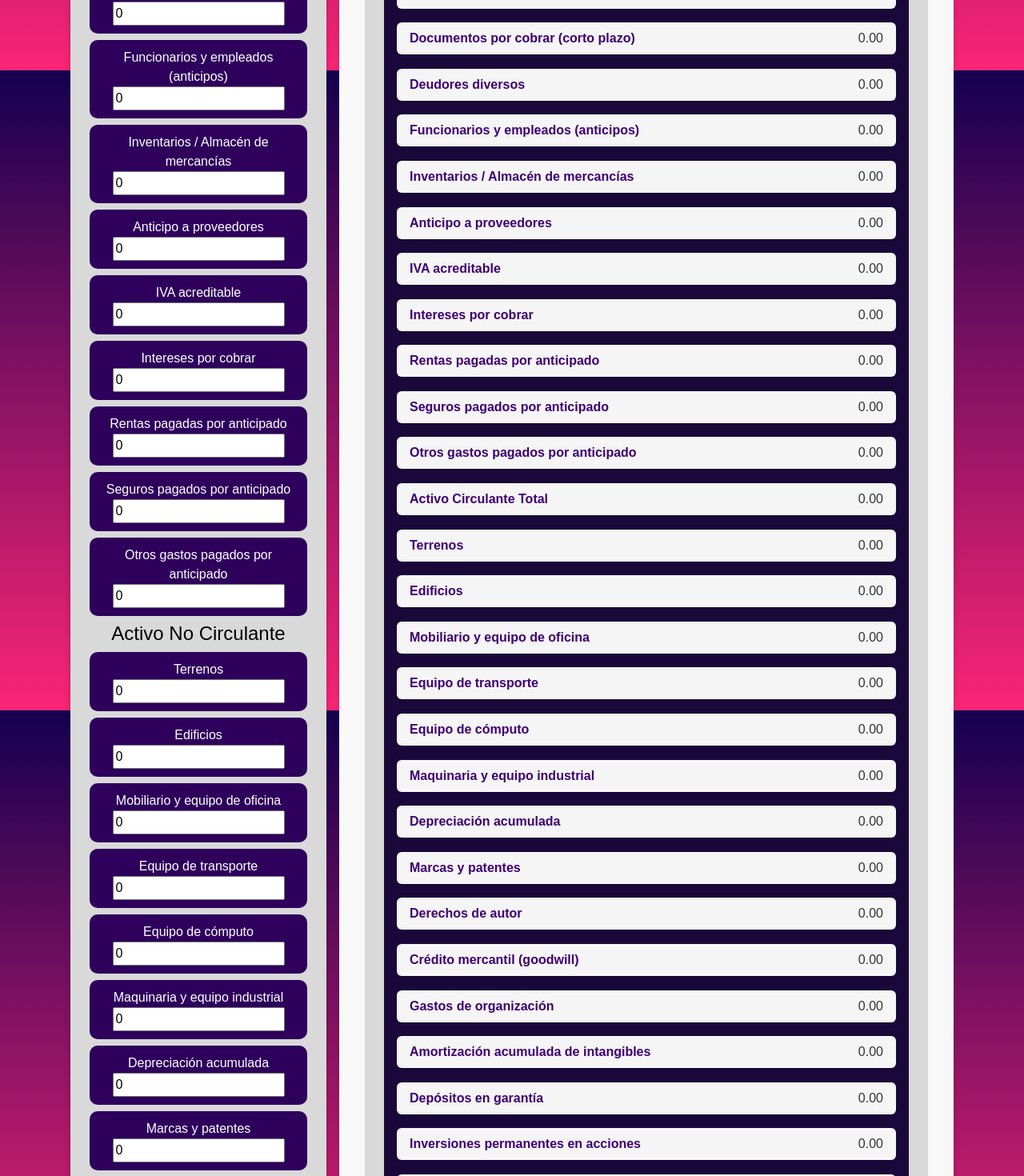
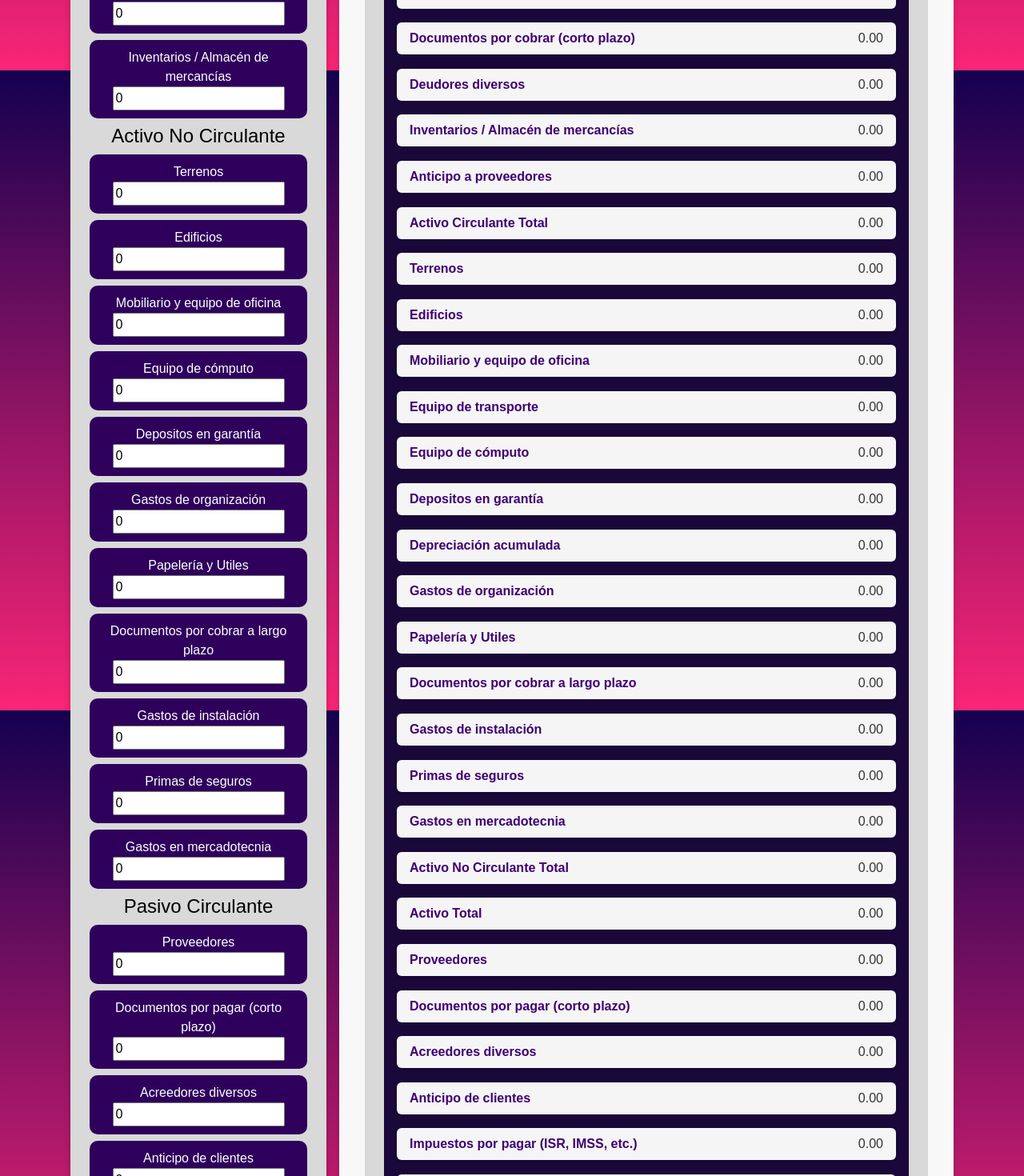
Before and after one commit to rubyesmelc0911/Software-Finanzas, an Angular app: page /bg in a window 1280 px wide. Shown: the part 712-2182 px from the top of the page at 80% size. Built offline with nearby package versions, Linux system fonts and the light colour scheme.

Commit message:
PDF BG y cambio de cuentas

```diff
--- a/package.json
+++ b/package.json
@@ -18,6 +18,8 @@
     "@angular/platform-browser-dynamic": "^19.2.0",
     "@angular/router": "^19.2.0",
     "bootstrap": "^5.3.8",
+    "jspdf": "^3.0.3",
+    "jspdf-autotable": "^5.0.2",
     "rxjs": "~7.8.0",
     "tslib": "^2.3.0",
     "zone.js": "~0.15.0"
--- a/src/app/pages/balance-general/balance-general.component.html
+++ b/src/app/pages/balance-general/balance-general.component.html
@@ -96,6 +96,6 @@
       </div>
     </div>
 
-    <button class="glow-on-hover">Crear Balance General</button>
+    <button class="glow-on-hover" (click)="generatePDF()"> Crear Balance General </button>
+    </div>
   </div>
-</div>
--- a/src/app/pages/balance-general/balance-general.component.ts
+++ b/src/app/pages/balance-general/balance-general.component.ts
@@ -1,6 +1,8 @@
+import { CommonModule, NumberSymbol } from '@angular/common';
 import { Component } from '@angular/core';
-import { CommonModule } from '@angular/common';
+import jsPDF from 'jspdf';
 import { FormsModule } from '@angular/forms';
+import { DomSanitizer } from '@angular/platform-browser';
 
 @Component({
   selector: 'app-balance-general',
@@ -33,37 +35,29 @@ export class BalanceGeneralComponent {
     { nombre: 'Clientes', tipo: 'Activo Circulante', requiereInput: true, valor: 0 },
     { nombre: 'Documentos por cobrar (corto plazo)', tipo: 'Activo Circulante', requiereInput: true, valor: 0 },
     { nombre: 'Deudores diversos', tipo: 'Activo Circulante', requiereInput: true, valor: 0 },
-    { nombre: 'Funcionarios y empleados (anticipos)', tipo: 'Activo Circulante', requiereInput: true, valor: 0 },
     { nombre: 'Inventarios / Almacén de mercancías', tipo: 'Activo Circulante', requiereInput: true, valor: 0 },
-    { nombre: 'Anticipo a proveedores', tipo: 'Activo Circulante', requiereInput: true, valor: 0 },
-    { nombre: 'IVA acreditable', tipo: 'Activo Circulante', requiereInput: true, valor: 0 },
-    { nombre: 'Intereses por cobrar', tipo: 'Activo Circulante', requiereInput: true, valor: 0 },
-    { nombre: 'Rentas pagadas por anticipado', tipo: 'Activo Circulante', requiereInput: true, valor: 0 },
-    { nombre: 'Seguros pagados por anticipado', tipo: 'Activo Circulante', requiereInput: true, valor: 0 },
-    { nombre: 'Otros gastos pagados por anticipado', tipo: 'Activo Circulante', requiereInput: true, valor: 0 },
+    { nombre: 'Anticipo a proveedores', tipo: 'Activo Circulante', requiereInput: false, valor: 0 },
     { nombre: 'Activo Circulante Total', tipo: 'Activo Circulante', requiereInput: false, calculada: true, valor: 0 },
 
     // ===== ACTIVO - NO CIRCULANTE (TANGIBLE) =====
     { nombre: 'Terrenos', tipo: 'Activo No Circulante', requiereInput: true, valor: 0 },
     { nombre: 'Edificios', tipo: 'Activo No Circulante', requiereInput: true, valor: 0 },
     { nombre: 'Mobiliario y equipo de oficina', tipo: 'Activo No Circulante', requiereInput: true, valor: 0 },
-    { nombre: 'Equipo de transporte', tipo: 'Activo No Circulante', requiereInput: true, valor: 0 },
+    { nombre: 'Equipo de transporte', tipo: 'Activo No Circulante', requiereInput: false, valor: 0 },
     { nombre: 'Equipo de cómputo', tipo: 'Activo No Circulante', requiereInput: true, valor: 0 },
-    { nombre: 'Maquinaria y equipo industrial', tipo: 'Activo No Circulante', requiereInput: true, valor: 0 },
+    { nombre: 'Depositos en garantía', tipo: 'Activo No Circulante', requiereInput: true, valor: 0 },
     // cuenta correctiva (restará)
-    { nombre: 'Depreciación acumulada', tipo: 'Activo No Circulante', requiereInput: true, valor: 0 },
+    { nombre: 'Depreciación acumulada', tipo: 'Activo No Circulante', requiereInput: false, valor: 0 },
 
     // ===== ACTIVO - NO CIRCULANTE (INTANGIBLE) =====
-    { nombre: 'Marcas y patentes', tipo: 'Activo No Circulante', requiereInput: true, valor: 0 },
-    { nombre: 'Derechos de autor', tipo: 'Activo No Circulante', requiereInput: true, valor: 0 },
-    { nombre: 'Crédito mercantil (goodwill)', tipo: 'Activo No Circulante', requiereInput: true, valor: 0 },
     { nombre: 'Gastos de organización', tipo: 'Activo No Circulante', requiereInput: true, valor: 0 },
-    { nombre: 'Amortización acumulada de intangibles', tipo: 'Activo No Circulante', requiereInput: true, valor: 0 },
 
     // ===== OTROS ACTIVOS NO CIRCULANTES =====
-    { nombre: 'Depósitos en garantía', tipo: 'Activo No Circulante', requiereInput: true, valor: 0 },
-    { nombre: 'Inversiones permanentes en acciones', tipo: 'Activo No Circulante', requiereInput: true, valor: 0 },
+    { nombre: 'Papelería y Utiles', tipo: 'Activo No Circulante', requiereInput: true, valor: 0 },
     { nombre: 'Documentos por cobrar a largo plazo', tipo: 'Activo No Circulante', requiereInput: true, valor: 0 },
+    { nombre: 'Gastos de instalación', tipo: 'Activo No Circulante', requiereInput: true, valor: 0 },
+    { nombre: 'Primas de seguros', tipo: 'Activo No Circulante', requiereInput: true, valor: 0 },
+    { nombre: 'Gastos en mercadotecnia', tipo: 'Activo No Circulante', requiereInput: true, valor: 0 },
     { nombre: 'Activo No Circulante Total', tipo: 'Activo No Circulante', requiereInput: false, calculada: true, valor: 0 },
 
     // ===== TOTAL ACTIVO =====
@@ -74,34 +68,24 @@ export class BalanceGeneralComponent {
     { nombre: 'Documentos por pagar (corto plazo)', tipo: 'Pasivo Circulante', requiereInput: true, valor: 0 },
     { nombre: 'Acreedores diversos', tipo: 'Pasivo Circulante', requiereInput: true, valor: 0 },
     { nombre: 'Anticipo de clientes', tipo: 'Pasivo Circulante', requiereInput: true, valor: 0 },
-    { nombre: 'IVA trasladado', tipo: 'Pasivo Circulante', requiereInput: true, valor: 0 },
-    { nombre: 'IVA por pagar', tipo: 'Pasivo Circulante', requiereInput: true, valor: 0 },
-    { nombre: 'Impuestos por pagar (ISR, IMSS, etc.)', tipo: 'Pasivo Circulante', requiereInput: true, valor: 0 },
-    { nombre: 'Sueldos y salarios por pagar', tipo: 'Pasivo Circulante', requiereInput: true, valor: 0 },
+    { nombre: 'Impuestos por pagar (ISR, IMSS, etc.)', tipo: 'Pasivo Circulante', requiereInput: false, valor: 0 },
+    { nombre: 'Sueldos y salarios por pagar', tipo: 'Pasivo Circulante', requiereInput: false, valor: 0 },
     { nombre: 'Intereses por pagar', tipo: 'Pasivo Circulante', requiereInput: true, valor: 0 },
     { nombre: 'Rentas cobradas por anticipado', tipo: 'Pasivo Circulante', requiereInput: true, valor: 0 },
-    { nombre: 'Dividendos por pagar', tipo: 'Pasivo Circulante', requiereInput: true, valor: 0 },
+    { nombre: 'Dividendos por pagar', tipo: 'Pasivo Circulante', requiereInput: false, valor: 0 },
     { nombre: 'Total Pasivo Circulante', tipo: 'Pasivo Circulante', requiereInput: false, calculada: true, valor: 0 },
 
     // ===== PASIVO - NO CIRCULANTE =====
     { nombre: 'Documentos por pagar a largo plazo', tipo: 'Pasivo No Circulante', requiereInput: true, valor: 0 },
-    { nombre: 'Préstamos bancarios a largo plazo', tipo: 'Pasivo No Circulante', requiereInput: true, valor: 0 },
+    { nombre: 'Préstamos bancarios a largo plazo', tipo: 'Pasivo No Circulante', requiereInput: false, valor: 0 },
     { nombre: 'Hipotecas por pagar', tipo: 'Pasivo No Circulante', requiereInput: true, valor: 0 },
-    { nombre: 'Bonos por pagar', tipo: 'Pasivo No Circulante', requiereInput: true, valor: 0 },
-    { nombre: 'Provisiones a largo plazo', tipo: 'Pasivo No Circulante', requiereInput: true, valor: 0 },
-    { nombre: 'Obligaciones laborales a largo plazo', tipo: 'Pasivo No Circulante', requiereInput: true, valor: 0 },
+    { nombre: 'Intereses cobrados por anticipado', tipo: 'Pasivo No Circulante', requiereInput: true, valor: 0 },
     { nombre: 'Total Pasivo No Circulante', tipo: 'Pasivo No Circulante', requiereInput: false, calculada: true, valor: 0 },
 
     // ===== TOTAL PASIVO =====
     { nombre: 'Pasivo Total', tipo: 'Pasivo', requiereInput: false, calculada: true, valor: 0 },
 
     // ===== CAPITAL CONTABLE =====
-    { nombre: 'Capital social', tipo: 'Capital', requiereInput: true, valor: 0 },
-    { nombre: 'Aportaciones adicionales de capital', tipo: 'Capital', requiereInput: true, valor: 0 },
-    { nombre: 'Reserva legal', tipo: 'Capital', requiereInput: true, valor: 0 },
-    { nombre: 'Resultados de ejercicios anteriores', tipo: 'Capital', requiereInput: true, valor: 0 },
-    { nombre: 'Utilidad o pérdida del ejercicio', tipo: 'Capital', requiereInput: true, valor: 0 },
-    { nombre: 'Revaluación de activos', tipo: 'Capital', requiereInput: true, valor: 0 },
     { nombre: 'Capital Total', tipo: 'Capital', requiereInput: false, calculada: true, valor: 0 },
 
     // ===== RESULTADO FINAL =====
@@ -158,13 +142,112 @@ export class BalanceGeneralComponent {
     const pasivoTotal = pasivoCirculante + pasivoNoCirculante;
     this.setValor('Pasivo Total', pasivoTotal);
 
-    // ---- Capital ----
-    const capitalTotal = this.sumByType('Capital');
-    this.setValor('Capital Total', capitalTotal);
+    // ---- Capital Contable----
+    const capitalContable = activoTotal - pasivoTotal;
+    this.setValor('Capital Total', capitalContable);
 
     // ---- Resultado final (Pasivo + Capital) ----
-    this.setValor('Pasivo + Capital', pasivoTotal + capitalTotal);
+    this.setValor('Pasivo + Capital', pasivoTotal + capitalContable);
   }
+
+  generatePDF(){
+ const doc = new jsPDF();
+
+  // 🎨 Colors and Fonts
+  const pink = "#FB2576";
+  const purple = "#150050";
+  const lightPurple = "#C9A7EB";
+  const lineHeight = 10;
+  let y = 20;
+
+  //  HEADER
+  doc.setFont("helvetica", "bold");
+  doc.setFontSize(22);
+  doc.setTextColor(purple);
+  doc.text(this.titulo || "Balance General", 105, y, { align: "center" });
+
+  y += lineHeight;
+  doc.setFontSize(14);
+  doc.setTextColor(pink);
+  doc.text(this.nombre || "Nombre de la Empresa", 105, y, { align: "center" });
+
+  y += lineHeight;
+  doc.setFontSize(12);
+  doc.setTextColor("#555");
+  doc.text(this.periodo || "Periodo no especificado", 105, y, { align: "center" });
+
+  y += 10;
+
+  //  Decorative line
+  doc.setDrawColor(pink);
+  doc.setLineWidth(1.5);
+  doc.line(20, y, 190, y);
+  y += 10;
+
+  // 🗂️ Helper to draw sections
+  const drawSection = (title: string, items: Cuenta[], color:string) => {
+    if (!items.length) return;
+
+    // Section title
+    doc.setFont("helvetica", "bold");
+    doc.setFontSize(14);
+    doc.setTextColor(color);
+    doc.text(title, 20, y);
+    y += 8;
+
+    // Rounded background box (optional, adds cuteness ✨)
+    const startY = y - 3;
+    const boxHeight = items.length * (lineHeight - 2) + 6;
+    doc.setFillColor(255, 245, 255); // light pastel bg
+    doc.roundedRect(18, startY, 175, boxHeight, 3, 3, "F");
+
+    // Items
+    y += 5;
+    doc.setFont("helvetica", "normal");
+    doc.setFontSize(12);
+    doc.setTextColor("#333");
+
+    items.forEach(item => {
+      doc.text(item.nombre, 25, y);
+      doc.text(item.valor.toLocaleString("es-MX", { style: "currency", currency: "MXN" }), 180, y, { align: "right" });
+      y += lineHeight - 2;
+    });
+
+    y += 6;
+  };
+
+        // 🧾 Agrupar por tipo
+      const activosC = this.accounts.filter(a => a.tipo === 'Activo Circulante');
+      const activosNC = this.accounts.filter(a => a.tipo === 'Activo No Circulante');
+      const pasivosC = this.accounts.filter(a => a.tipo === 'Pasivo Circulante');
+      const pasivosNC = this.accounts.filter(a => a.tipo === 'Pasivo No Circulante');
+      const capital = this.accounts.filter(a => a.tipo === 'Capital');
+      const totales = this.accounts.filter(a => a.tipo === 'Resultado' || a.tipo === 'Activo' || a.tipo === 'Pasivo')
+
+// ✨ Dibujar cada bloque
+      drawSection('Activo Circulante', activosC, '#2563EB');
+      drawSection('Activo No Circulante', activosNC, '#2563EB');
+      drawSection('Pasivo Circulante', pasivosC, '#9333EA');
+      drawSection('Pasivo No Circulante', pasivosNC, '#9333EA');
+      drawSection('Capital Contable', capital, '#D63384');
+      drawSection('Totales', totales, '#000000');
+
+  // 📝 Footer
+  doc.setFont("helvetica", "italic");
+  doc.setFontSize(10);
+  doc.setTextColor("#888");
+  doc.text(
+    "Generado automáticamente por el sistema de Balance General",
+    105, // centrado
+    285,
+    { align: "center" }
+  );
+
+  // 💾 Guardar el PDF
+  const filename = `BG_${this.nombre || "Empresa"}_${this.periodo || "Periodo"}.pdf`;
+  doc.save(filename);
+
+}
 }
 
 // Interface
```
Also changed, not shown: 1 other file (tests, documents, lock files or other folders).
